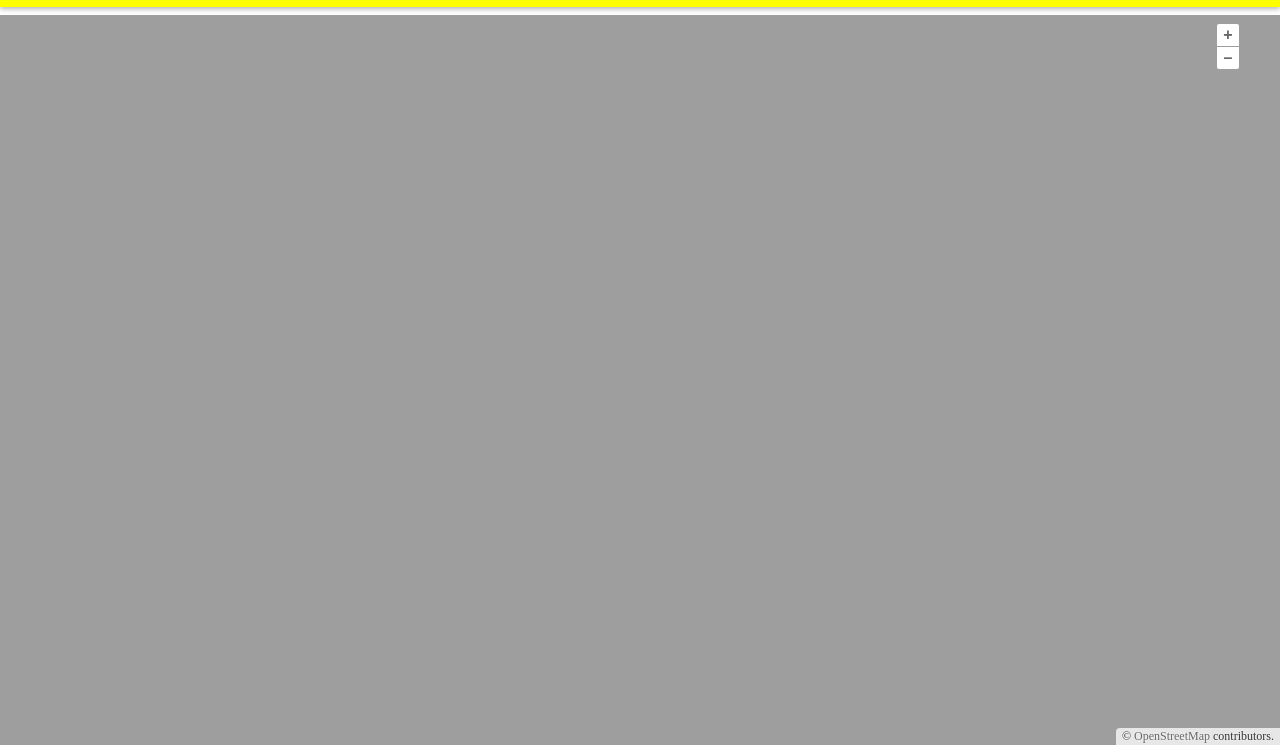
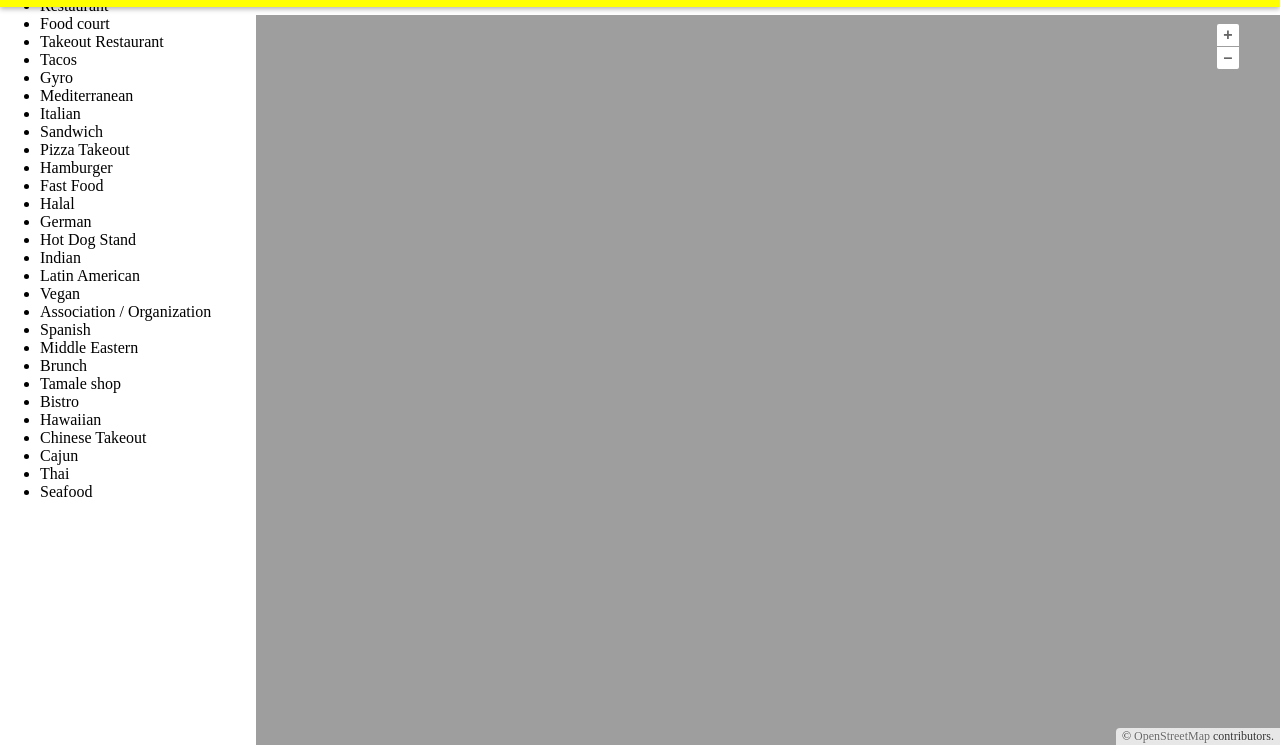
Before and after one commit to YoderLN/riverhacks2025, a website built with Vite: page riverhacks_frontend/index.html in a window 1280 px wide. Shown: the part 55-800 px from the top of the page. Built offline with nearby package versions, Linux system fonts and the light colour scheme; no server answers.

Commit message:
added list to scene, previous styling in place and conflicts all over, but loaded.

```diff
--- a/riverhacks_frontend/index.html
+++ b/riverhacks_frontend/index.html
@@ -13,6 +13,7 @@
       <a href="#" id="popup-closer" class="ol-popup-closer"></a>
       <div id="popup-content"></div>
     </div>
+    <aside></aside>
     <script type="module" src="./main.js"></script>
   </body>
 </html>
--- a/riverhacks_frontend/main.js
+++ b/riverhacks_frontend/main.js
@@ -105,6 +105,7 @@ function getTrucksList(set) {
     ul.appendChild(li);
   });
   console.log(frag);
+  document.querySelector('aside').appendChild(frag);
 }
 
 //  Import restaurants
--- a/riverhacks_frontend/style.css
+++ b/riverhacks_frontend/style.css
@@ -19,7 +19,7 @@ html, body {
 aside {
   position: absolute;
   left: 0;
-  width: 25%;
+  width: 20%;
   height: 100%;
   background-color: white;
 }
```
